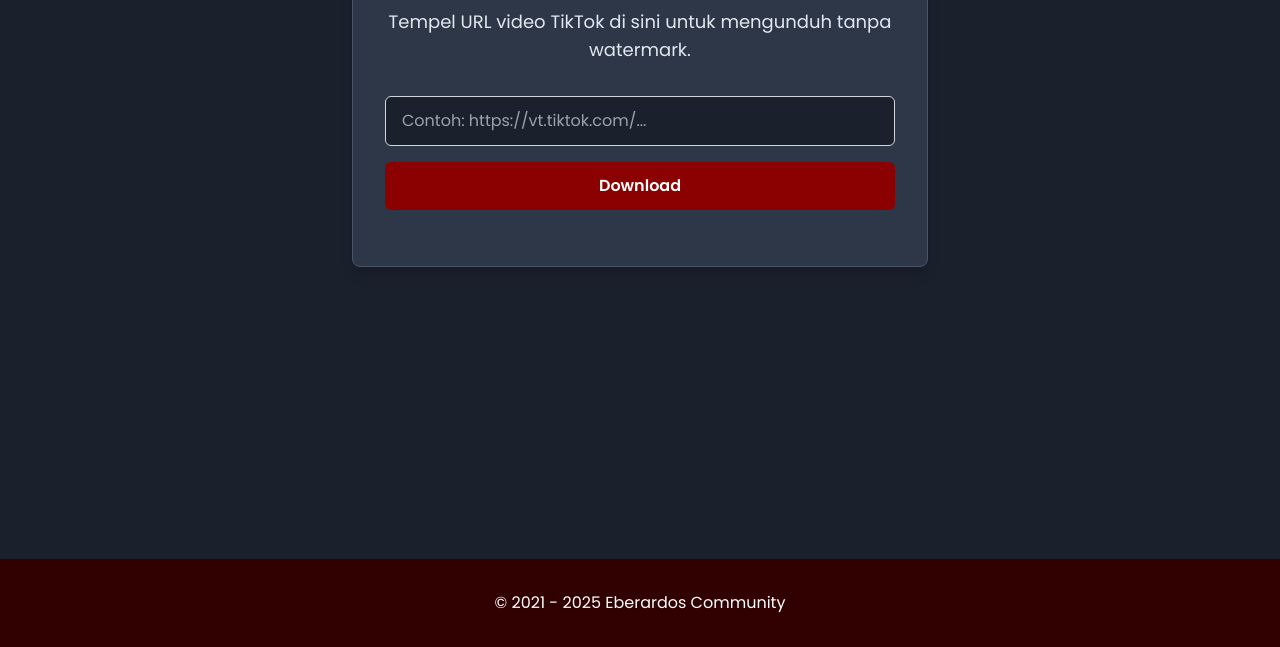
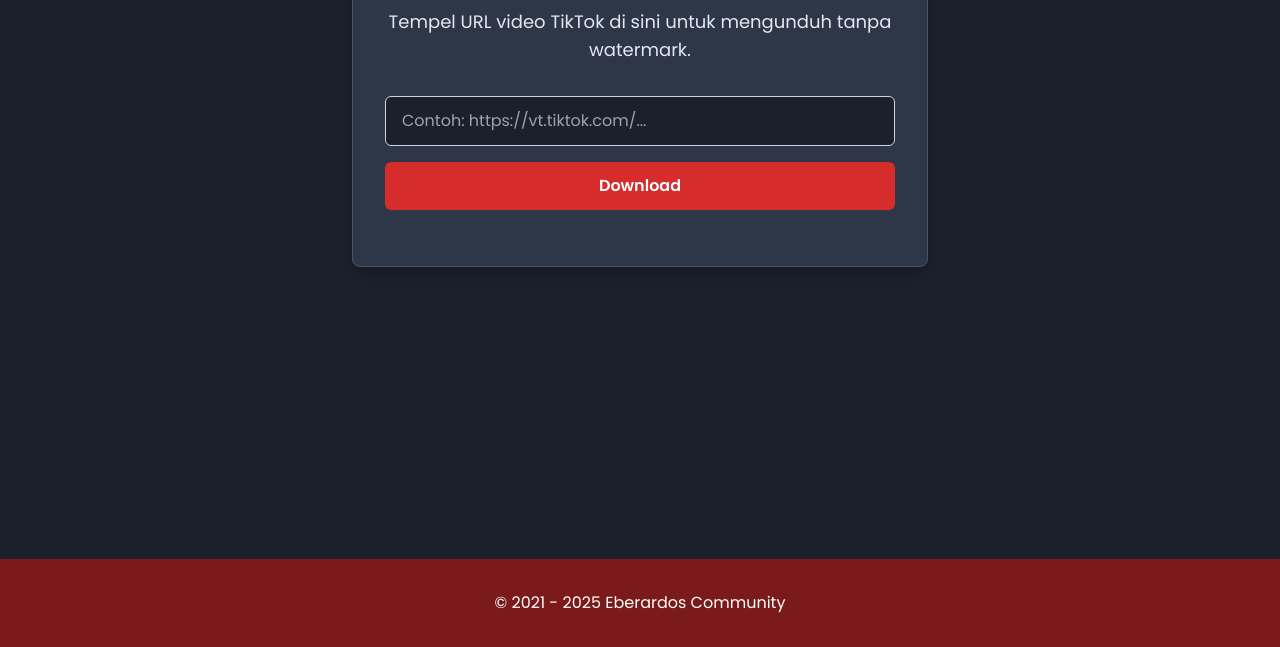
Before and after one commit to gipicihuy/ebd-downloader, a website: page public/index.html in a window 1280 px wide. Shown: the part 153-800 px from the top of the page. Drawn offline with nearby package versions, Linux system fonts and the light colour scheme; a web font is replaced by a local one.

Commit message:
Update index.html

```diff
--- a/public/index.html
+++ b/public/index.html
@@ -14,20 +14,20 @@
     <meta property="og:type" content="website">
     <link href="https://fonts.cdnfonts.com/css/conthrax" rel="stylesheet">
     <script>
-        // TailwindCSS configuration with adjusted dark-red colors
+        // TailwindCSS configuration
 tailwind.config = {
     darkMode: 'class',
     theme: {
         extend: {
             colors: {
                 'dark-red': {
-                            500: '#8B0000',
-                            600: '#7A0000',
-                            700: '#690000',
-                            800: '#580000',
-                            // Changed to a brighter color for better visibility
-                            900: '#470000',
-                            '900-dark': '#310000'
+                    // Warna merah yang lebih cerah
+                    500: '#D62C2C',
+                    600: '#C22828',
+                    700: '#AD2424',
+                    800: '#992020',
+                    900: '#851C1C',
+                    '900-dark': '#7A1A1A'
                 },
                 'dark-gray': {
                     'body': '#1a202c',
```
Lines whose indentation alone changed are shown as unchanged.
